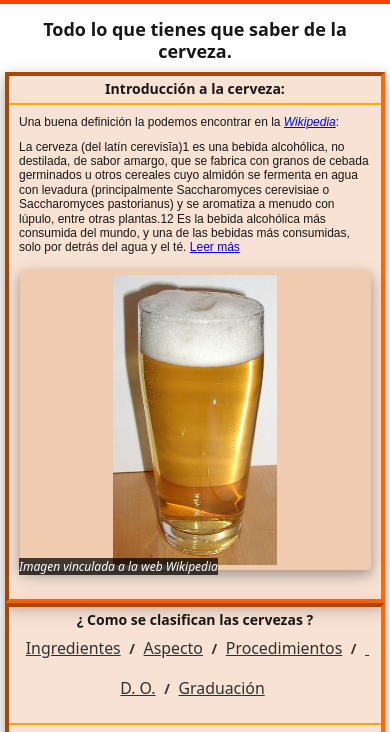
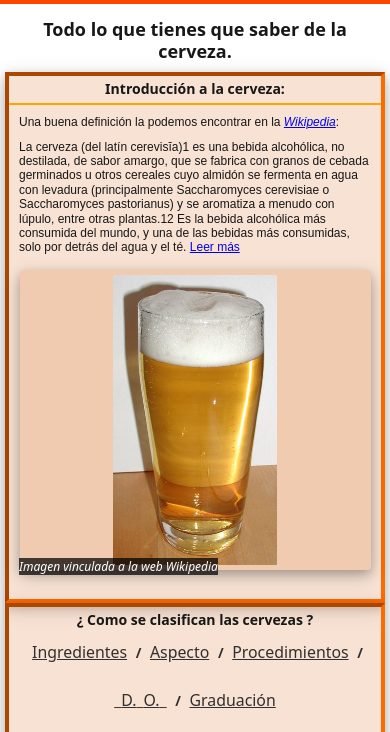
Before and after one commit to LrMgic/M4.257-PEC3, a website built with Parcel: page categoria.html in a window 390 px wide. Shown: the part 112-844 px from the top of the page. Built offline with nearby package versions, Linux system fonts and the light colour scheme.

Commit message:
PEC 3 V3.0.1

```diff
--- a/assets/css/style.css
+++ b/assets/css/style.css
@@ -195,8 +195,11 @@ ul.detalle a{
 
 @media (max-width: 480px) {
   ul.detalle a{
-    line-height: 2.5;
+    line-height: 3;
     padding: 16px 5px;
+  }
+  ul.detalle a span{
+    color: rgba(210, 105, 30, 0.192);
   }
 }
 
--- a/categoria.html
+++ b/categoria.html
@@ -63,7 +63,7 @@
                 <li><a href="detalls/detalls_Ingredientes.html">Ingredientes</a> / </li>
                 <li><a href="detalls/detalls_aspecto.html">Aspecto</a> / </li>
                 <li><a href="detalls/detalls_procedimientos.html">Procedimientos</a> / </li>
-                <li><a href="detalls/detalls_do.html">&nbsp D. O.</a> / </li>
+                <li><a href="detalls/detalls_do.html"><span>_</span>D.<span>_</span>O.<span>_</span></a> / </li>
                 <li><a href="detalls/detalls_graduacion.html">Graduación</a></li>
               </ul>
             </nav>
```
